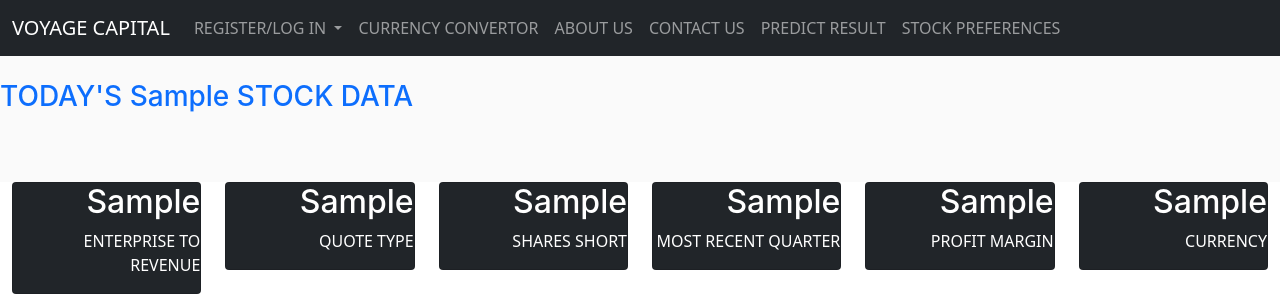
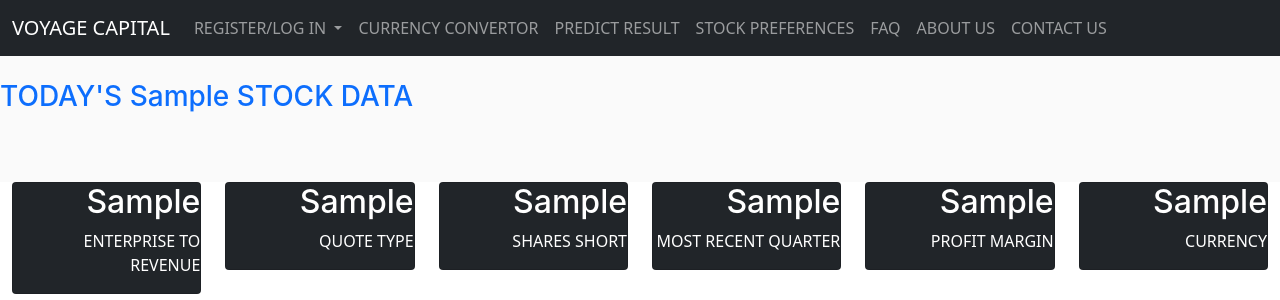
Before and after one commit to Navya-Aggarwal/Voyage-Capital--Stock-Market-Prediction, a Flask app: template templates/stockpref.html in a window 1280 px wide. Shown: the top 300 px of the page. Run offline with Flask 2, Linux system fonts and the light colour scheme; the template is opened without the code that fills it: most values are stand-ins (such as "Sample title", 1, 10 or a date in 2020); some libraries are stand-ins or nearby versions.

Commit message:
Update stockpref.html

```diff
--- a/templates/stockpref.html
+++ b/templates/stockpref.html
@@ -45,16 +45,19 @@
                         <a class="nav-link" href="{{ url_for('currencyconvert') }}">CURRENCY CONVERTOR</a>
                       </li>
                       <li class="nav-item">
+                        <a class="nav-link" href="{{ url_for('enterticker') }}">PREDICT RESULT</a>
+                      </li>
+                      <li class="nav-item">
+                        <a class="nav-link" href="{{ url_for('stockpref') }}">STOCK PREFERENCES</a>
+                      </li>
+                      <li class="nav-item">
+                        <a class="nav-link" href="{{ url_for('faq') }}">FAQ</a>
+                      </li>
+                      <li class="nav-item">
                         <a class="nav-link" href="{{ url_for('aboutus') }}">ABOUT US</a>
                       </li>
                       <li class="nav-item">
                         <a class="nav-link" href="{{ url_for('contactus') }}">CONTACT US</a>
-                      </li>
-                      <li class="nav-item">
-                        <a class="nav-link" href="{{ url_for('enterticker') }}">PREDICT RESULT</a>
-                      </li>
-                      <li class="nav-item">
-                        <a class="nav-link" href="{{ url_for('stockpref') }}">STOCK PREFERENCES</a>
                       </li>
                     </ul>
                   </div>
```
